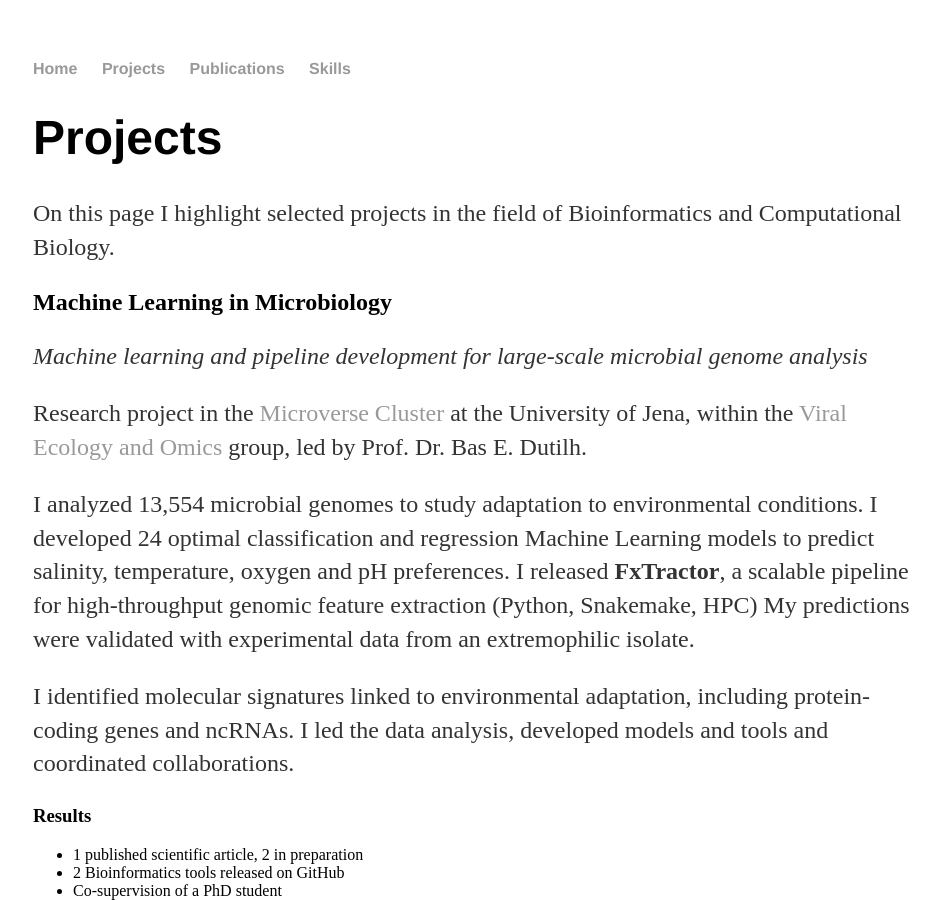
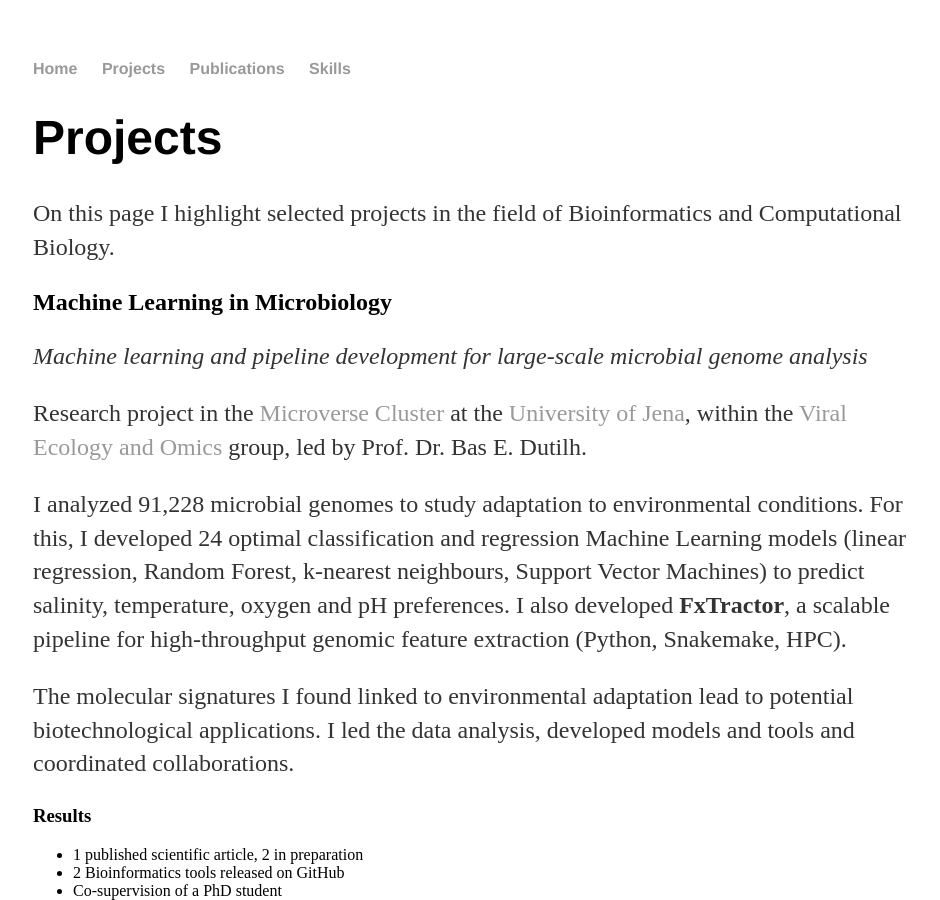
Before and after one commit to waltercostamb/waltercostamb.github.io, a Jekyll site: the page built from about/index.html, in a window 1280 px wide and 900 px high. Shown: the whole window, without its empty margins (159-1099 px from the left). Built offline with Jekyll 4.4.1, drawn with Linux system fonts in a browser that asks for light colours.

Commit message:
Update index.html

```diff
--- a/about/index.html
+++ b/about/index.html
@@ -11,19 +11,19 @@ title: Projects
 
 <p>
 Research project in the
-<a href="https://www.microverse-cluster.de/en/">Microverse Cluster</a> at the University of Jena,
+<a href="https://www.microverse-cluster.de/en/">Microverse Cluster</a> at the <a href="https://www.uni-jena.de/en">University of Jena</a>,
 within the <a href="https://www.bio.uni-jena.de/en/veo">Viral Ecology and Omics</a> group, led by
 Prof. Dr. Bas E. Dutilh.
 </p>
 
 <p>
-I analyzed 13,554 microbial genomes to study adaptation to environmental conditions. I developed 24 optimal classification and regression
-Machine Learning models to predict salinity, temperature, oxygen and pH preferences. I released <strong>FxTractor</strong>, a scalable pipeline
-for high-throughput genomic feature extraction (Python, Snakemake, HPC) My predictions were validated with experimental data from an extremophilic isolate.
+I analyzed 91,228 microbial genomes to study adaptation to environmental conditions. For this, I developed 24 optimal classification and regression
+Machine Learning models (linear regression, Random Forest, k-nearest neighbours, Support Vector Machines) to predict salinity, temperature, oxygen and pH preferences.
+I also developed <strong>FxTractor</strong>, a scalable pipeline for high-throughput genomic feature extraction (Python, Snakemake, HPC).
 </p>
 
 <p>
-I identified molecular signatures linked to environmental adaptation, including protein-coding genes and ncRNAs.
+The molecular signatures I found linked to environmental adaptation lead to potential biotechnological applications.
 I led the data analysis, developed models and tools and coordinated collaborations.
 </p>
 
```
